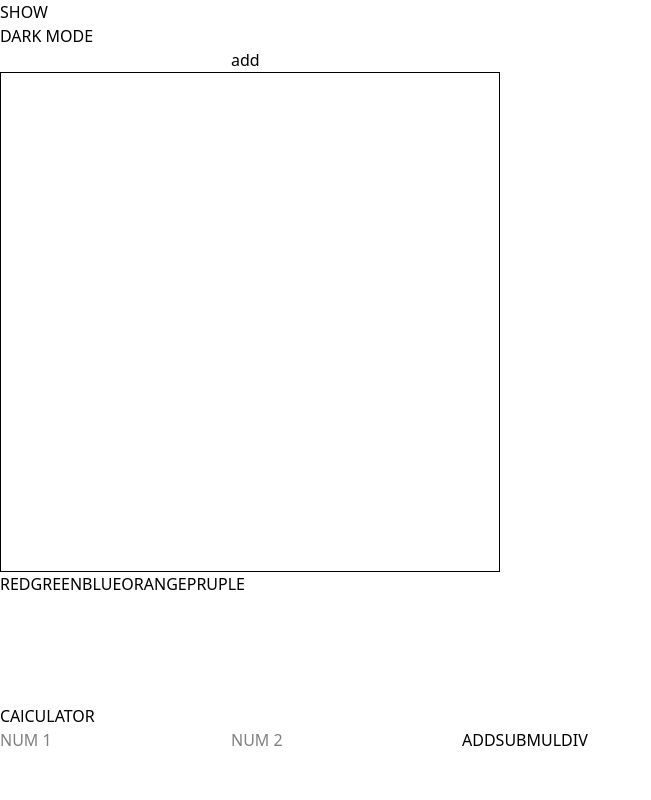
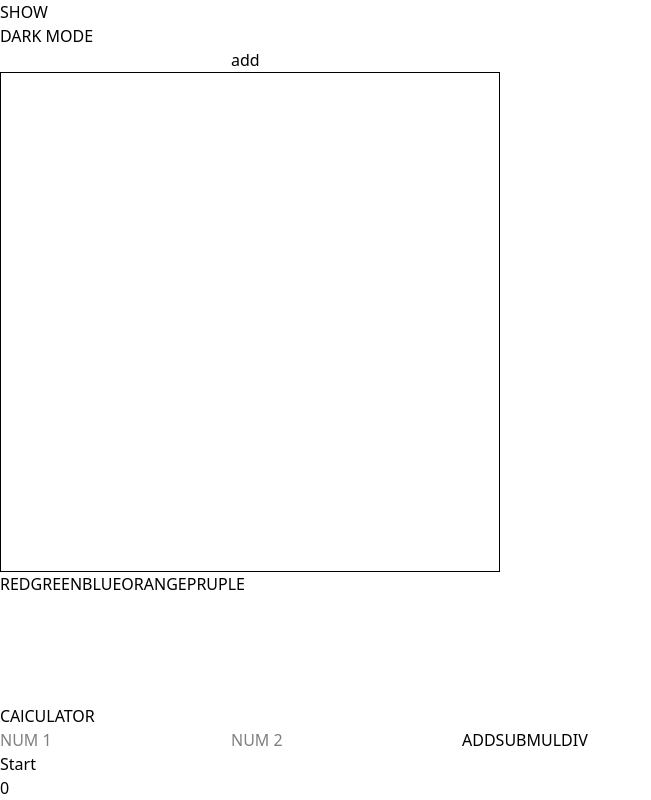
Before and after one commit to therealgone/Dev-Book, a Next.js app: page / in a window 1280 px wide. Shown: the part 896-1696 px from the top of the page, without its empty margins (0-651 px from the left). Before the commit the page ends 1648 px from the top, so only its background shows below. Built offline with nearby package versions, Linux system fonts and the light colour scheme.

Commit message:
STOPWATCH FIX:SEC AND MIN

```diff
--- /dev/null
+++ b/src/app/components/stopwatch.tsx
@@ -0,0 +1,31 @@
+import { useEffect, useState } from "react";
+
+export default function stopwatch() {
+
+    const [time,SetTime] = useState(0)
+    const [mode,SetMode] = useState(false)
+
+   useEffect(()=>{
+
+    if(mode === false) return ;
+
+    const interval= setInterval(() => {
+        SetTime(prev => prev + 1)
+
+    },1000);
+
+
+return()=> clearInterval(interval);
+
+
+
+   },[mode]);
+
+    return(
+        <div>
+        <button
+        onClick={()=>{SetMode(!mode);}}>{mode ? "Stop" : "Start"}</button>
+        <h1>{time}</h1>
+        </div>
+    );
+}
--- a/src/app/page.tsx
+++ b/src/app/page.tsx
@@ -4,6 +4,7 @@ import Image from "next/image";
 import Welcome from "./components/welcome";
 import BasicReact from "./components/BasicReact";
 import Calc from "./components/calc";
+import Stopwatch from "./components/stopwatch";
 
 
 
@@ -19,7 +20,9 @@ export default function Home() {
       </section>
       <section>
        <Calc/>
+       <Stopwatch/>
       </section>
+
     </main>
   );
 }
```
